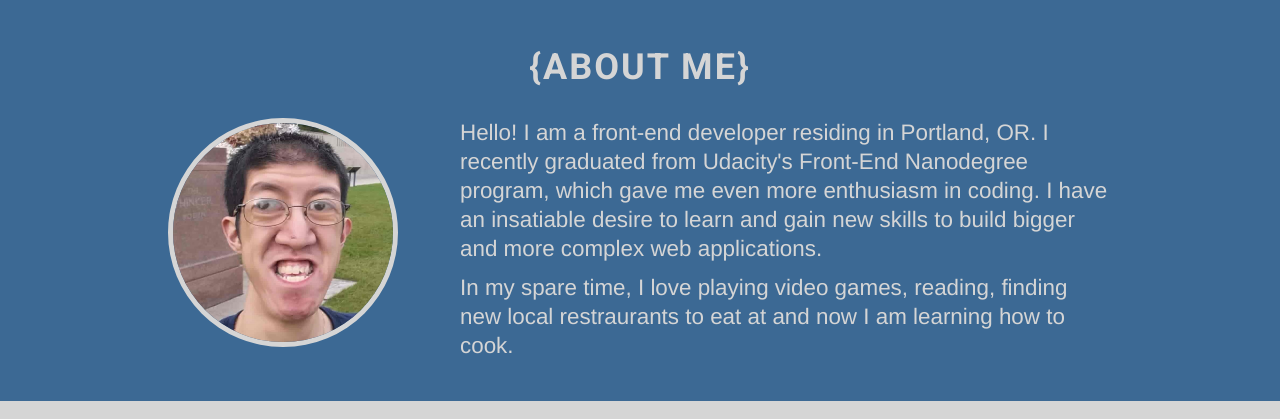
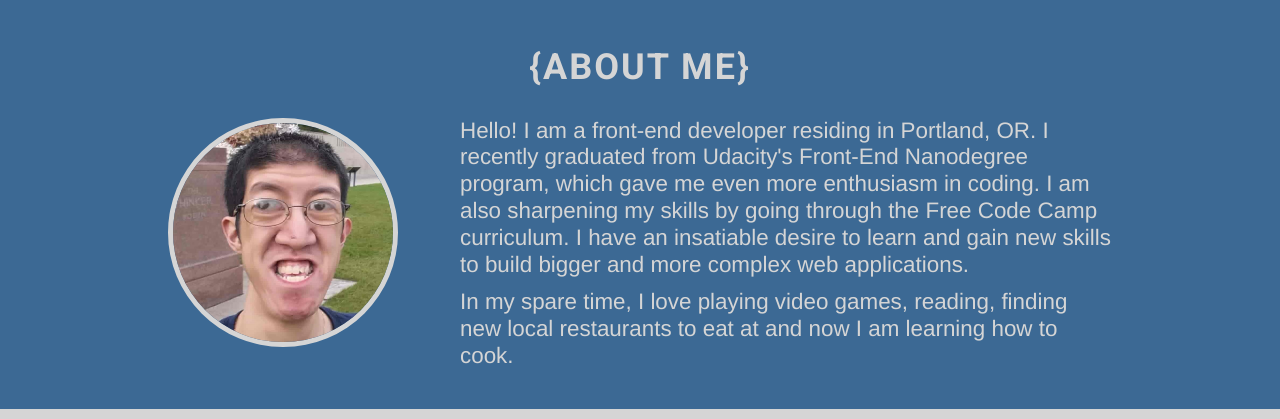
Before and after one commit to kieffwong/Portfolio, a plain HTML site: page index.html in a window 1280 px wide. Shown: the part 802-1221 px from the top of the page. Drawn offline with nearby package versions, Linux system fonts and the light colour scheme.

Commit message:
Corrected spelling errors in About Me section

```diff
--- a/css/style.css
+++ b/css/style.css
@@ -85,7 +85,7 @@ header {
 
 .summary {
 	font-size: 1.6em;
-	line-height: 1.3em;
+	line-height: 1.2em;
 }
 
 .project-image {
--- a/index.html
+++ b/index.html
@@ -50,8 +50,8 @@
 					<img class="profile-pic" src="img/pic.jpg">
 				</div>
 				<div class="col-md-7">
-					<p class="summary">Hello! I am a front-end developer residing in Portland, OR. I recently graduated from Udacity's Front-End Nanodegree program, which gave me even more enthusiasm in coding. I have an insatiable desire to learn and gain new skills to build bigger and more complex web applications.</p>
-					<p class="summary">In my spare time, I love playing video games, reading, finding new local restraurants to eat at and now I am learning how to cook.</p>
+					<p class="summary">Hello! I am a front-end developer residing in Portland, OR. I recently graduated from Udacity's Front-End Nanodegree program, which gave me even more enthusiasm in coding. I am also sharpening my skills by going through the Free Code Camp curriculum. I have an insatiable desire to learn and gain new skills to build bigger and more complex web applications.</p>
+					<p class="summary">In my spare time, I love playing video games, reading, finding new local restaurants to eat at and now I am learning how to cook.</p>
 				</div>
 			</div>
 		</div>
```
